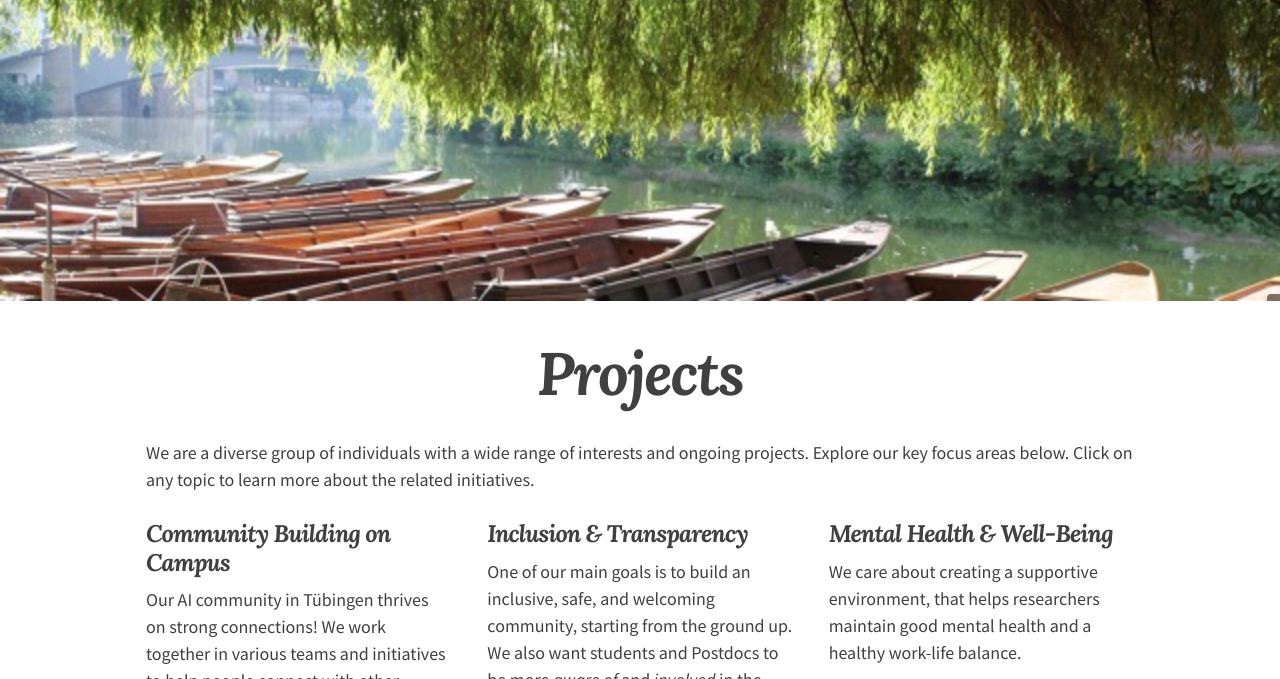
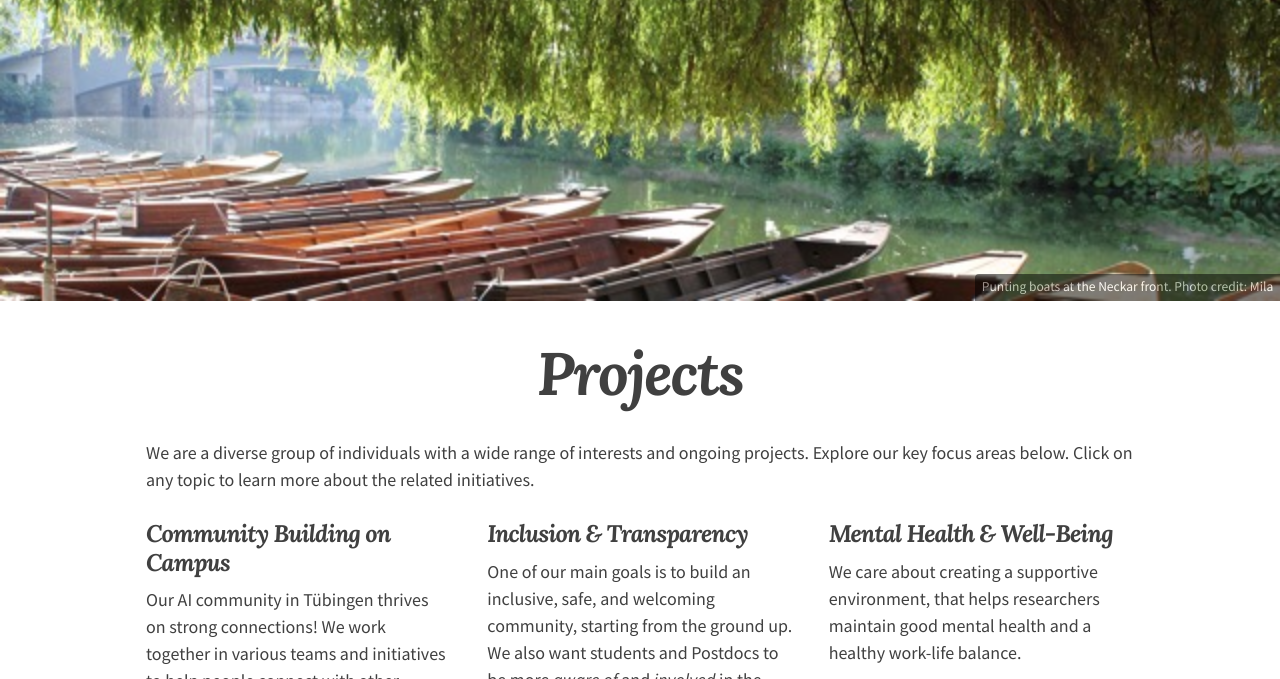
Before and after one commit to tappa-org/tappa-org.github.io, a Jekyll site: the page built from projects.md, in a window 1280 px wide and 900 px high, cut to the strip 221-900 px from the top of the window. Built offline with Jekyll 4.4.1, drawn with Linux system fonts in a browser that asks for light colours; nearby versions of some CDN libraries.

Commit message:
photo captions

```diff
--- a/projects.md
+++ b/projects.md
@@ -4,7 +4,7 @@ layout: collection
 image:
   path: /images/neckar_lighter.jpeg
   thumbnail: /images/neckar_lighter.jpeg
-  caption: "" #"Punting boats at the Neckar front. Photo credit: Mila"
+  caption: "Punting boats at the Neckar front. Photo credit: Mila" #""
 # permalink: /projects/
 collection: projects
 entries_layout: grid #list
```
Also changed, not shown: contact.md (+1 -1 lines).
